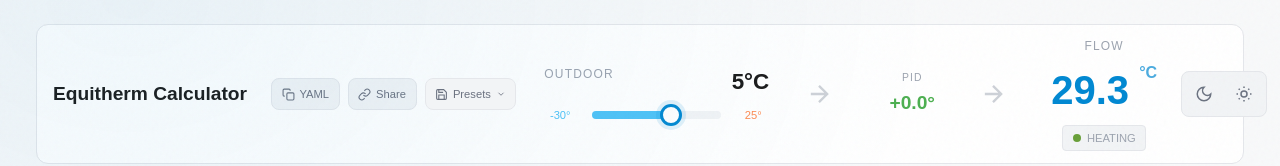
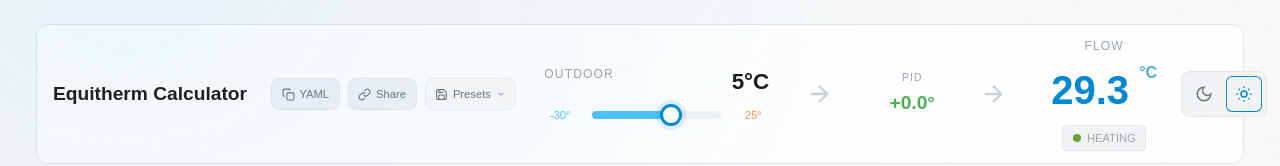
Before and after one commit to P4uLT/equitherm-studio, a React (Vite) app in the folder packages/web/: page / in a window 1280 px wide. Shown: the top 166 px of the page. Built offline with nearby package versions, Linux system fonts and the light colour scheme.

Commit message:
fix(web): update Header toast import and theme values for shadcn migration

```diff
--- a/packages/web/src/components/Header/Header.tsx
+++ b/packages/web/src/components/Header/Header.tsx
@@ -5,7 +5,7 @@ import { useTheme } from '../../contexts/ThemeContext';
 import { ResultDisplay } from '../ResultDisplay';
 import { YAMLModal } from '../Modals/YAMLModal';
 import { PresetsDropdown } from './PresetsDropdown';
-import { showToast } from '../Toast/Toast';
+import { showToast } from '@/lib/toast';
 import styles from './Header.module.css';
 
 export function Header() {
@@ -58,8 +58,8 @@ export function Header() {
 
         <div className={styles.themeSelector}>
           <button
-            className={`${styles.themeBtn} ${theme === 'esphome' ? styles.active : ''}`}
-            onClick={() => setTheme('esphome')}
+            className={`${styles.themeBtn} ${theme === 'dark' ? styles.active : ''}`}
+            onClick={() => setTheme('dark')}
             title="ESPHome Dark"
           >
             <svg viewBox="0 0 24 24" fill="none" stroke="currentColor" strokeWidth="2">
@@ -67,8 +67,8 @@ export function Header() {
             </svg>
           </button>
           <button
-            className={`${styles.themeBtn} ${theme === 'esphome-light' ? styles.active : ''}`}
-            onClick={() => setTheme('esphome-light')}
+            className={`${styles.themeBtn} ${theme === 'light' ? styles.active : ''}`}
+            onClick={() => setTheme('light')}
             title="ESPHome Light"
           >
             <svg viewBox="0 0 24 24" fill="none" stroke="currentColor" strokeWidth="2">
```
